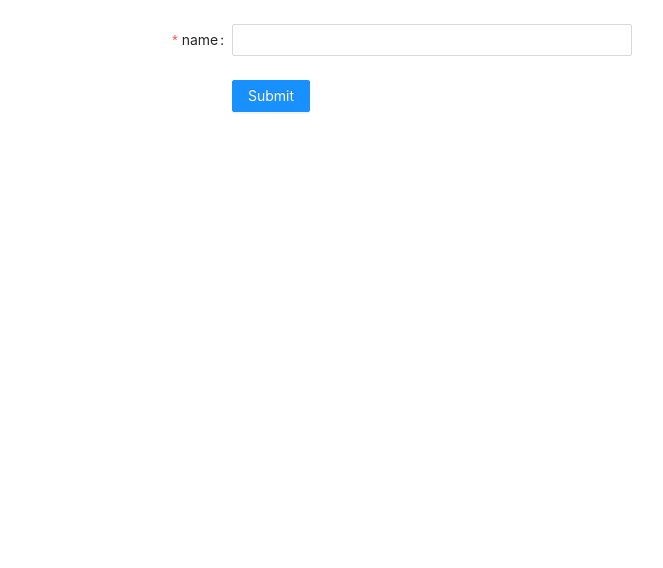
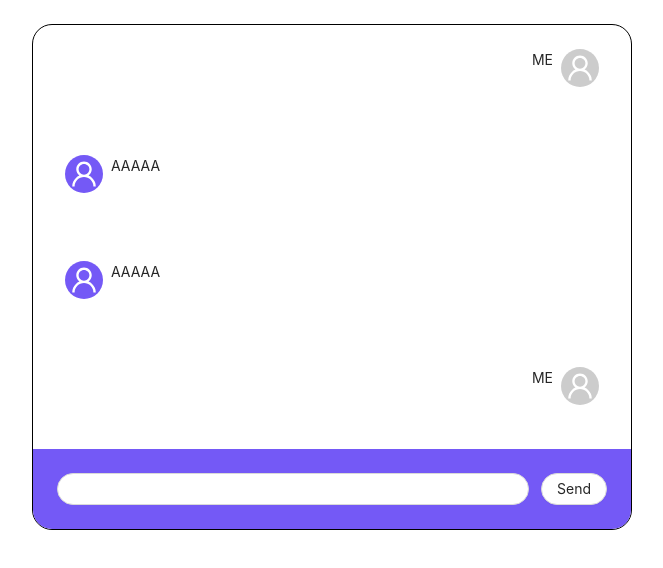
Before and after one commit to duykhanhprodev/test-reactjs-chat, a React (Create React App) app: page / in a window 1280 px wide. Shown: the top 568 px of the page, without its empty margins (308-971 px from the left). Built offline with nearby package versions, Linux system fonts and the light colour scheme.

Commit message:
design layout box message

```diff
--- a/src/App.js
+++ b/src/App.js
@@ -7,7 +7,7 @@ import ChatBox from "./components/ChatBox";
 
 function App() {
   const data = useSelector((state) => state.chatbox);
-  const { name } = data;
+  const { user } = data;
 
   const dispatch = useDispatch();
   useEffect(() => {
@@ -16,7 +16,10 @@ function App() {
 
   return (
     <div className="App">
-      <main>{name ? <ChatBox /> : <LoginForm />}</main>
+      {/* <main>{user.id ? <ChatBox /> : <LoginForm />}</main> */}
+      <main>
+        <ChatBox />
+      </main>
     </div>
   );
 }
--- a/src/components/ChatBox/index.js
+++ b/src/components/ChatBox/index.js
@@ -1,5 +1,60 @@
+import { UserOutlined } from "@ant-design/icons";
+import { Input, Button } from "antd";
+import { useState } from "react";
 const ChatBox = () => {
-  return <div>ChatBox</div>;
+  const [msg, setMsg] = useState("");
+  const user = {
+    name: "AAA",
+    id: "111",
+  };
+  const messages = [
+    {
+      user: { name: "AAA", id: "111" },
+      content: "ME",
+    },
+    {
+      user: { name: "AAA", id: "222" },
+      content: "AAAAA",
+    },
+    {
+      user: { name: "AAA", id: "333" },
+      content: "AAAAA",
+    },
+    {
+      user: { name: "AAA", id: "111" },
+      content: "ME",
+    },
+  ];
+
+  const handleOnChange = (e) => {
+    setMsg(e.target.value);
+  };
+  const handleOnSend = (e) => {
+    e.preventDefault();
+    setMsg("");
+  };
+  return (
+    <div className="container-chat-box">
+      <div className="wrap-messages">
+        {messages.map((msg) => (
+          <div
+            className={`wrap-message ${msg.user.id === user.id ? "self" : ""}`}
+          >
+            <div className="avatar">
+              <UserOutlined />
+            </div>
+            <p>{msg.content}</p>
+          </div>
+        ))}
+      </div>
+      <div className="wrap-input-message">
+        <form onSubmit={handleOnSend}>
+          <Input placeholder="" value={msg} onChange={handleOnChange} />
+          <Button onClick={handleOnSend}>Send</Button>
+        </form>
+      </div>
+    </div>
+  );
 };
 
 export default ChatBox;
--- a/src/redux/reducers/chatbox.js
+++ b/src/redux/reducers/chatbox.js
@@ -5,7 +5,10 @@ const initialState = {
     data: [],
     loading: true,
   },
-  name: "",
+  user: {
+    name: "",
+    id: "",
+  },
 };
 
 const chatBox = (state = initialState, action) => {
@@ -21,7 +24,7 @@ const chatBox = (state = initialState, action) => {
     case LOGIN:
       return {
         ...state,
-        name: action.data,
+        user: { name: action.data, id: new Date().getTime() },
       };
 
     default:
--- a/src/styles/login.scss
+++ b/src/styles/login.scss
@@ -2,3 +2,59 @@
   margin: 24px auto;
   max-width: 600px;
 }
+
+.container-chat-box {
+  margin: 24px auto;
+  max-width: 600px;
+  width: 100%;
+  border: 1px solid #000;
+  border-radius: 20px;
+  overflow: hidden;
+  .wrap-message {
+    padding: 24px;
+
+    display: flex;
+    justify-content: initial;
+    margin-bottom: 20px;
+    align-items: flex-start;
+    justify-content: flex-start;
+    .avatar {
+      padding: 8px;
+      width: 38px;
+      height: 38px;
+      display: flex;
+      justify-content: center;
+      align-items: center;
+      background-color: #7459f6;
+      border-radius: 50%;
+      margin: 0 8px;
+      svg {
+        width: 28px;
+        height: 28px;
+        fill: #fff;
+      }
+    }
+
+    &.self {
+      flex-direction: row-reverse;
+      .avatar {
+        background-color: #cccccc;
+      }
+    }
+  }
+  .wrap-input-message {
+    padding: 24px;
+    background-color: #7459f6;
+
+    form {
+      display: flex;
+      input {
+        border-radius: 20px;
+      }
+      button {
+        margin-left: 12px;
+        border-radius: 20px;
+      }
+    }
+  }
+}
```
